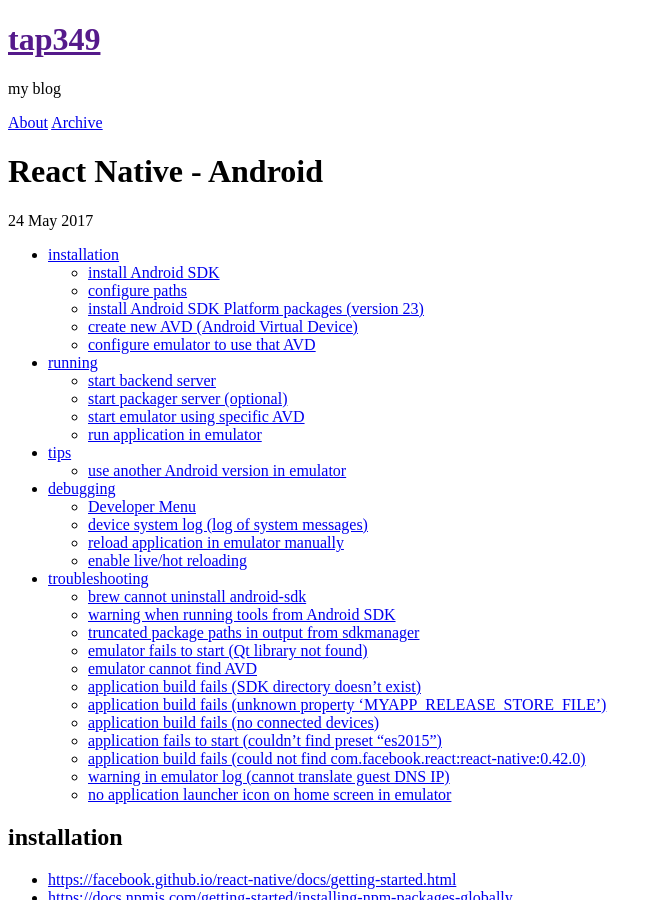
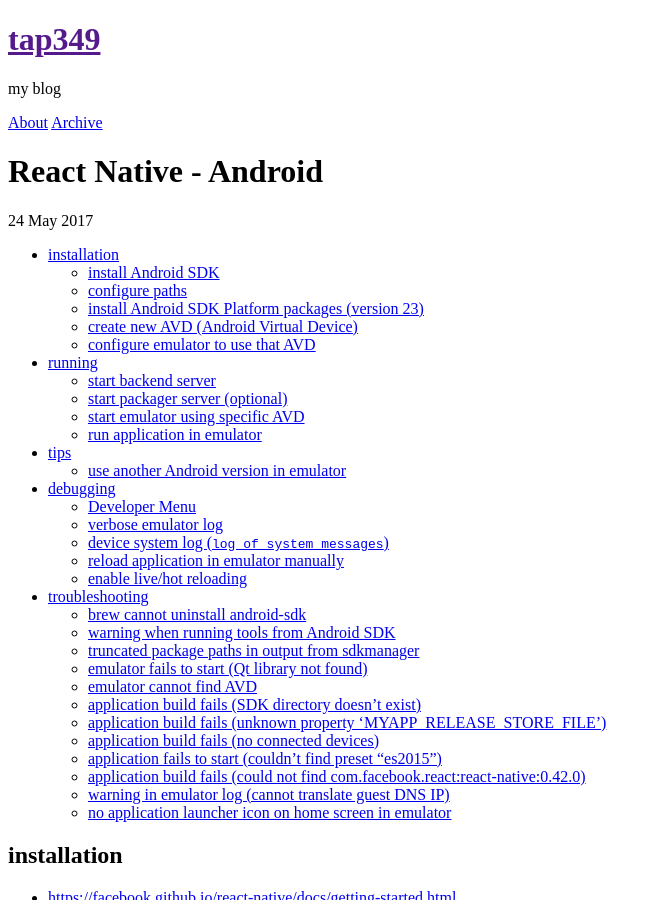
Before and after one commit to tap349/tap349.github.io, a Jekyll site: the page built from _posts/2017-05-24-react-native-android.md, in a window 1280 px wide and 900 px high. Shown: the whole window, without its empty margins (0-662 px from the left). Built offline with Jekyll 4.4.1, drawn with Linux system fonts in a browser that asks for light colours; some of the changed text lies outside the part shown.

Commit message:
update 2017-06-03_03:30:16

````diff
--- a/_posts/2017-05-24-react-native-android.md
+++ b/_posts/2017-05-24-react-native-android.md
@@ -200,7 +200,13 @@
 
 `<D-m>`
 
-### device system log (log of system messages)
+### verbose emulator log
+
+```sh
+$ avd -verbose
+```
+
+### device system log (`log of system messages`)
 
 <https://developer.android.com/studio/command-line/logcat.html>
 
````
Also changed, not shown: _posts/2017-05-25-react-native-ios.md (+1 -1 lines).
